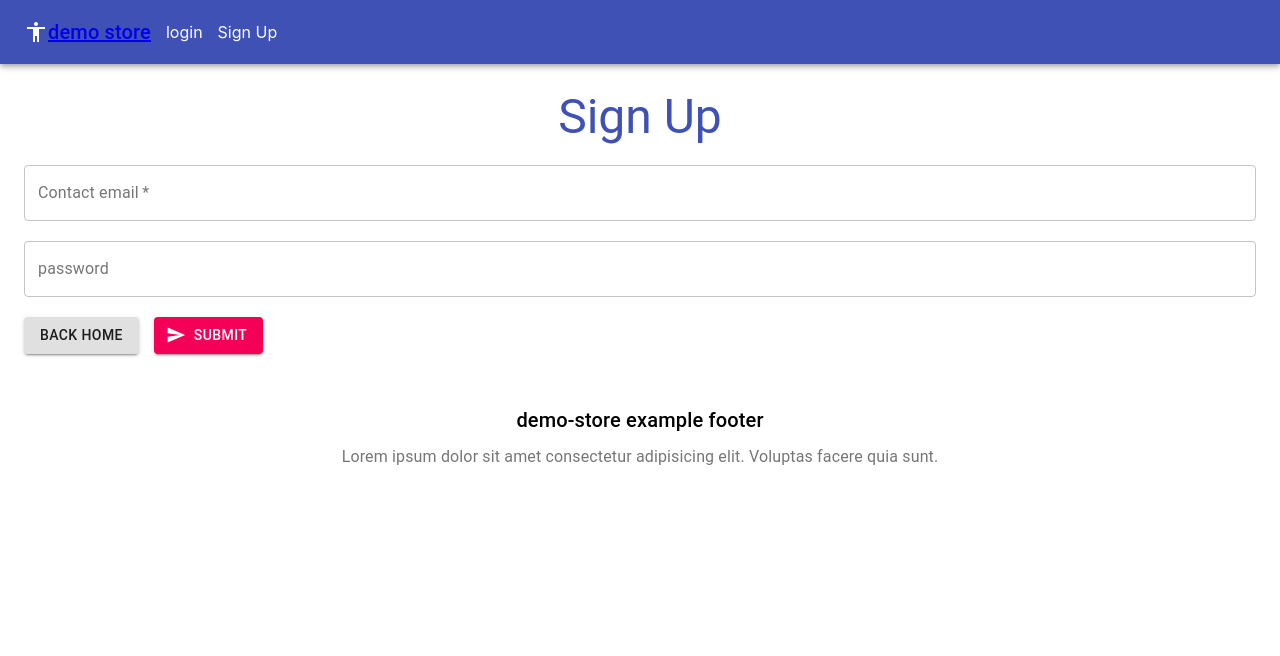
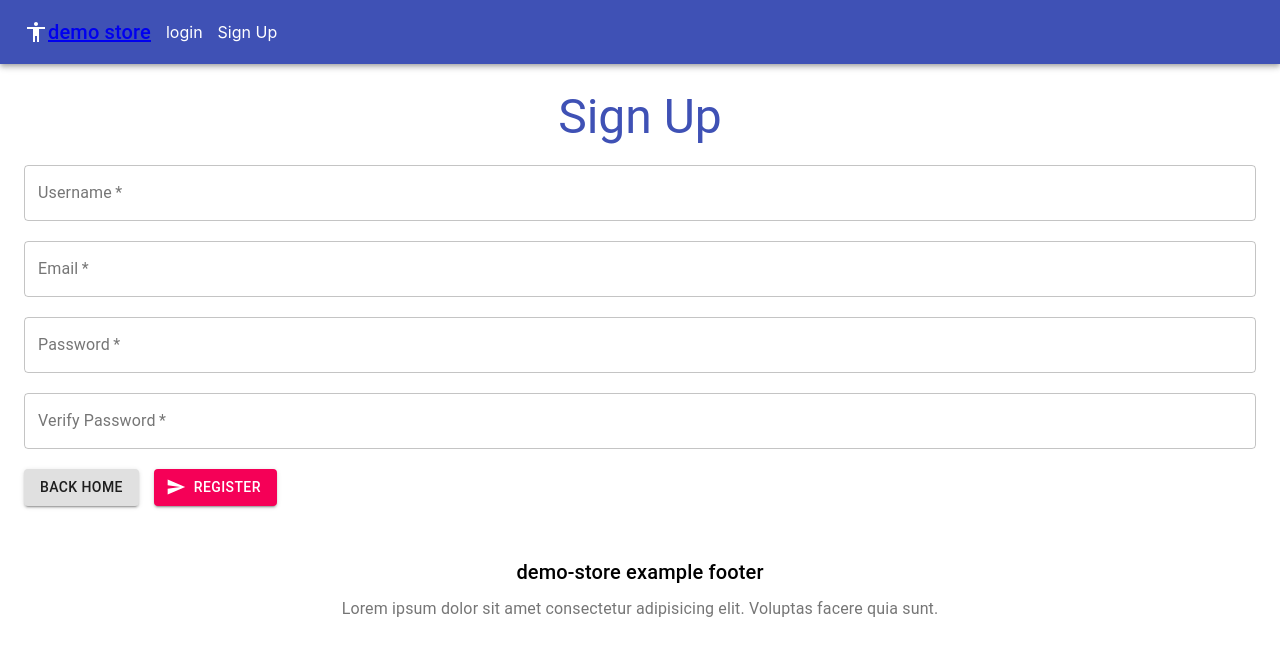
Before and after one commit to demetreades/express-demo-store, a React (Create React App) app in the folder client/: page /register in a window 1280 px wide. Shown: the top 656 px of the page. Built offline with nearby package versions, Linux system fonts and the light colour scheme.

Commit message:
username password verify password inputs added

```diff
--- a/client/src/pages/SignUp.js
+++ b/client/src/pages/SignUp.js
@@ -16,29 +16,41 @@ const Register = () => {
 
 	const { setUser } = useContext(UserContext);
 
+	const [username, setUsername] = useState('');
 	const [email, setEmail] = useState('');
 	const [password, setPassword] = useState('');
+	const [passwordVerify, setPasswordVerify] = useState('');
 
+	const [usernameError, setUsernameError] = useState(false);
 	const [emailError, setEmailError] = useState(false);
 	const [passwordError, setPasswordError] = useState(false);
+	const [passwordVerifyError, setPasswordVerifyError] = useState('');
 
 	const handleSubmit = (e) => {
 		e.preventDefault();
 
+		setUsernameError(false);
 		setEmailError(false);
 		setPasswordError(false);
+		setPasswordVerifyError(false);
 
+		if (username === '') {
+			setUsernameError(true);
+		}
 		if (email === '') {
 			setEmailError(true);
 		}
 		if (password === '') {
 			setPasswordError(true);
 		}
-		if (email && password) {
-			console.log(email, password);
+		if (passwordVerify === '') {
+			setPasswordVerifyError(true);
+		}
+		if (username && email && password && (password === passwordVerify)) {
 			try {
 				axios
-					.post('http://localhost:5000/users/login', {
+					.post('http://localhost:5000/users', {
+						name: username,
 						email,
 						password,
 					})
@@ -51,8 +63,7 @@ const Register = () => {
 							})
 						);
 						setUser(user);
-						history.push('/home');
-						window.location.reload();
+						history.push('/login');
 					});
 			} catch (err) {
 				console.log('POST ERROR: ', err);
@@ -73,10 +84,19 @@ const Register = () => {
 
 				<form noValidate autoComplete="off" onSubmit={handleSubmit}>
 					<TextField
+						onChange={(e) => setUsername(e.target.value)}
+						className={classes.field}
+						variant="outlined"
+						label="Username"
+						fullWidth
+						error={usernameError}
+						required
+					/>
+					<TextField
 						onChange={(e) => setEmail(e.target.value)}
 						className={classes.field}
 						variant="outlined"
-						label="Contact email"
+						label="Email"
 						fullWidth
 						error={emailError}
 						required
@@ -85,9 +105,19 @@ const Register = () => {
 						onChange={(e) => setPassword(e.target.value)}
 						className={classes.field}
 						variant="outlined"
-						label="password"
+						label="Password"
 						error={passwordError}
 						fullWidth
+						required
+					/>
+					<TextField
+						onChange={(e) => setPasswordVerify(e.target.value)}
+						className={classes.field}
+						variant="outlined"
+						label="Verify Password"
+						error={passwordVerifyError}
+						fullWidth
+						required
 					/>
 					<Button variant="contained" onClick={() => history.push('/')}>
 						Back Home
@@ -99,7 +129,7 @@ const Register = () => {
 						variant="contained"
 						startIcon={<SendIcon />}
 					>
-						Submit
+						Register
 					</Button>
 				</form>
 			</Container>
```
